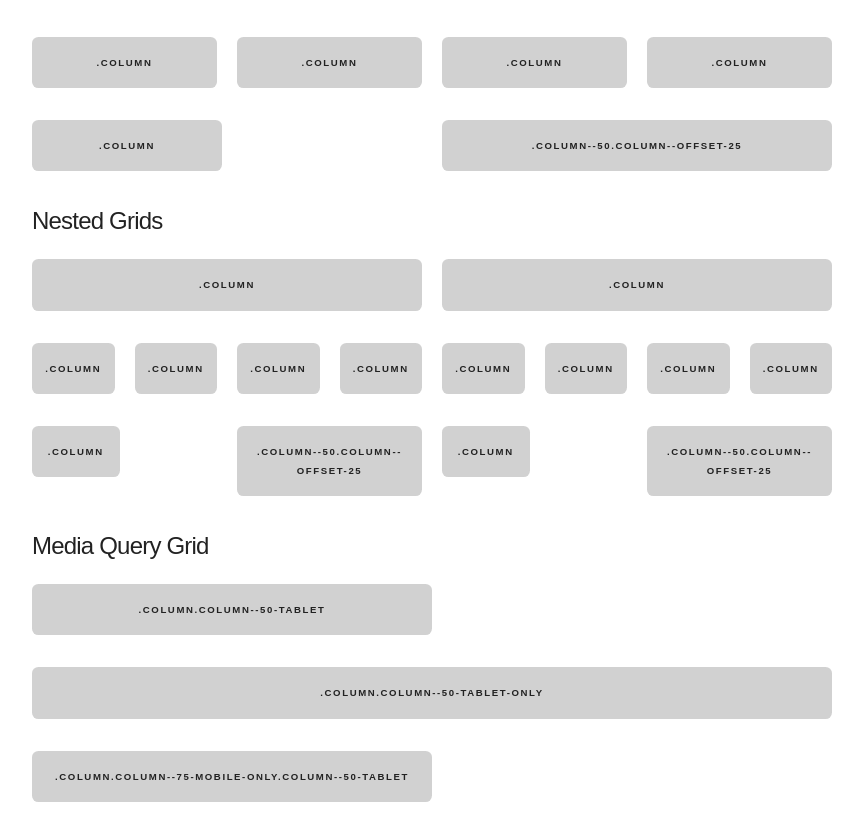
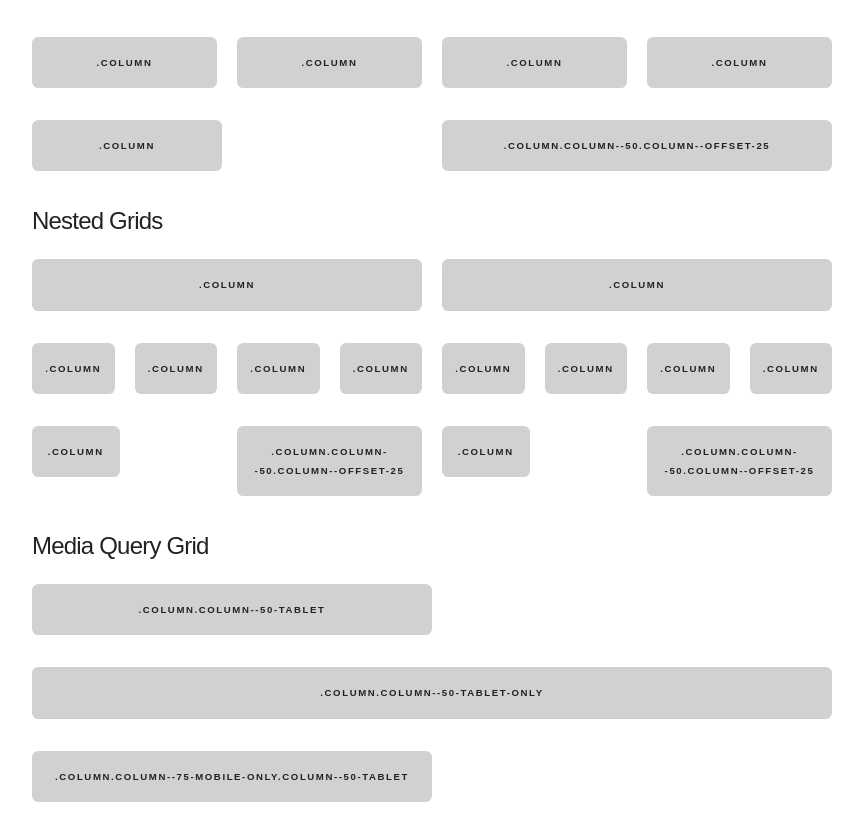
Before and after one commit to niallobrien/stylus-ui, a website: page index.html in a window 1280 px wide. Shown: the part 3728-4568 px from the top of the page, without its empty margins (208-1071 px from the left). Drawn offline with nearby package versions, Linux system fonts and the light colour scheme.

Commit message:
> Updates the docs

```diff
--- a/index.html
+++ b/index.html
@@ -359,6 +359,7 @@ npm i --save-dev gulp-stylus gulp-sourcemaps gulp-autoprefixer gulp-cssnano gulp
 
   </section>
 
+
   <section class="container" id="grid">
     <h5 class="title">The Grid</h5>
     <p>The Grid is a fluid system with a max width of <code>1280px</code> that shrinks with the browser/device at
@@ -401,7 +402,7 @@ npm i --save-dev gulp-stylus gulp-sourcemaps gulp-autoprefixer gulp-cssnano gulp
         <div class="row">
           <div class="column"><span class="column--demo">.column</span></div>
           <div class="column column--50 column--offset-25"><span
-            class="column--demo">.column--50.column--offset-25</span>
+            class="column--demo">.column.column--50.column--offset-25</span>
           </div>
         </div>
       </div>
@@ -420,7 +421,7 @@ npm i --save-dev gulp-stylus gulp-sourcemaps gulp-autoprefixer gulp-cssnano gulp
           <div class="row">
             <div class="column"><span class="column--demo">.column</span></div>
             <div class="column column--50 column--offset-25"><span
-              class="column--demo">.column--50.column--offset-25</span>
+              class="column--demo">.column.column--50.column--offset-25</span>
             </div>
           </div>
         </div>
@@ -435,7 +436,7 @@ npm i --save-dev gulp-stylus gulp-sourcemaps gulp-autoprefixer gulp-cssnano gulp
           <div class="row">
             <div class="column"><span class="column--demo">.column</span></div>
             <div class="column column--50 column--offset-25"><span
-              class="column--demo">.column--50.column--offset-25</span>
+              class="column--demo">.column.column--50.column--offset-25</span>
             </div>
           </div>
         </div>
```
Also changed, not shown: demo/index.html (+3 -3 lines).
